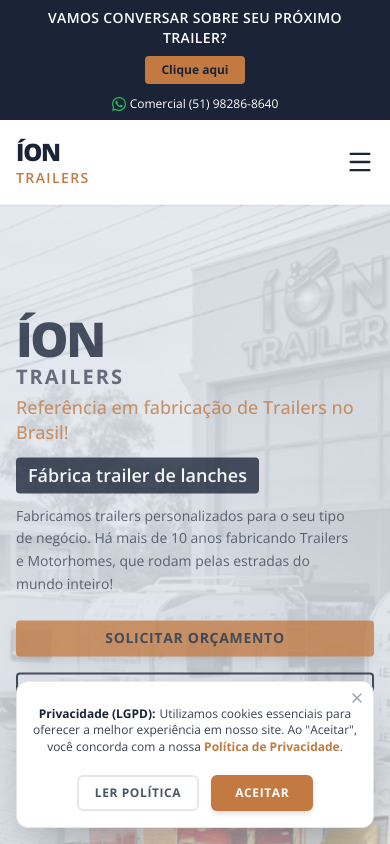
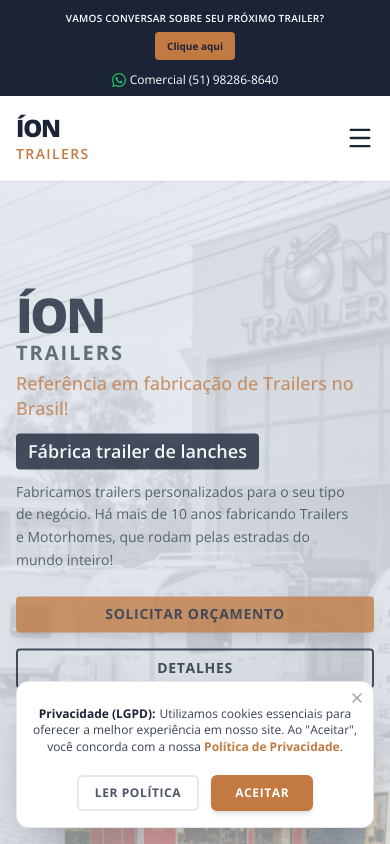
Before and after one commit to cristianealvesfr-hash/ION-TRAILERS, a React (Vite) app: page /#/ in a window 390 px wide. Shown: the top 844 px of the page. Built offline with nearby package versions, Linux system fonts and the light colour scheme.

Commit message:
fix: adjust hero diagonal background to prevent text overlap on desktop and fix topbar text overflow on mobile

```diff
--- a/src/components/Hero.jsx
+++ b/src/components/Hero.jsx
@@ -79,13 +79,13 @@
         {/* Diagonal shape - Desktop only */}
         <div
           className="absolute inset-0 bg-ion-dark w-full h-full hidden md:block"
-          style={{ clipPath: 'polygon(45% 0, 100% 0, 100% 100%, 25% 100%)' }}
+          style={{ clipPath: 'polygon(55% 0, 100% 0, 100% 100%, 45% 100%)' }}
         ></div>
 
         {/* Subtle texture/gradient over the dark area - Desktop only */}
         <div
           className="absolute inset-0 opacity-20 bg-gradient-to-tr from-ion-bronze to-transparent hidden md:block"
-          style={{ clipPath: 'polygon(45% 0, 100% 0, 100% 100%, 25% 100%)' }}
+          style={{ clipPath: 'polygon(55% 0, 100% 0, 100% 100%, 45% 100%)' }}
         ></div>
       </div>
 
@@ -104,7 +104,7 @@
                 className="flex flex-col"
               >
                 <h1 className="flex flex-col mt-2 md:mt-4">
-                  <span className="text-5xl sm:text-6xl md:text-7xl lg:text-8xl font-black text-ion-dark leading-none tracking-tighter">
+                  <span className="text-5xl sm:text-6xl md:text-7xl font-black text-ion-dark leading-none tracking-tighter">
                     ÍON
                   </span>
                   <span className="text-xl sm:text-2xl md:text-3xl lg:text-4xl font-bold text-ion-dark/80 uppercase leading-none tracking-widest sm:tracking-[0.2em] mt-1 max-w-full overflow-hidden text-ellipsis">
--- a/src/components/TopBar.jsx
+++ b/src/components/TopBar.jsx
@@ -4,9 +4,9 @@
   return (
     <div className="bg-ion-dark text-white text-sm py-2">
       <div className="container mx-auto px-4 flex flex-col md:flex-row justify-between items-center text-center md:text-left gap-3 md:gap-0">
-        <div className="flex flex-col sm:flex-row items-center gap-2">
-          <span className="font-semibold tracking-wide">VAMOS CONVERSAR SOBRE SEU PRÓXIMO TRAILER?</span>
-          <a href="https://api.whatsapp.com/send?phone=5551982868640&text=Ol%C3%A1%2C%20estou%20no%20seu%20site%20e%20gostaria%20de%20fazer%20um%20or%C3%A7amento." target="_blank" rel="noopener noreferrer" className="bg-ion-bronze hover:bg-ion-bronze-light text-ion-dark font-bold py-1.5 px-4 rounded text-xs transition-colors duration-300">
+        <div className="flex flex-col sm:flex-row items-center gap-1 sm:gap-2 w-full md:w-auto text-center md:text-left justify-center md:justify-start">
+          <span className="font-semibold tracking-wide text-[10px] sm:text-xs md:text-sm">VAMOS CONVERSAR SOBRE SEU PRÓXIMO TRAILER?</span>
+          <a href="https://api.whatsapp.com/send?phone=5551982868640&text=Ol%C3%A1%2C%20estou%20no%20seu%20site%20e%20gostaria%20de%20fazer%20um%20or%C3%A7amento." target="_blank" rel="noopener noreferrer" className="bg-ion-bronze hover:bg-ion-bronze-light text-ion-dark font-bold py-1 px-3 sm:py-1.5 sm:px-4 rounded text-[10px] sm:text-xs transition-colors duration-300">
             Clique aqui
           </a>
         </div>
```
